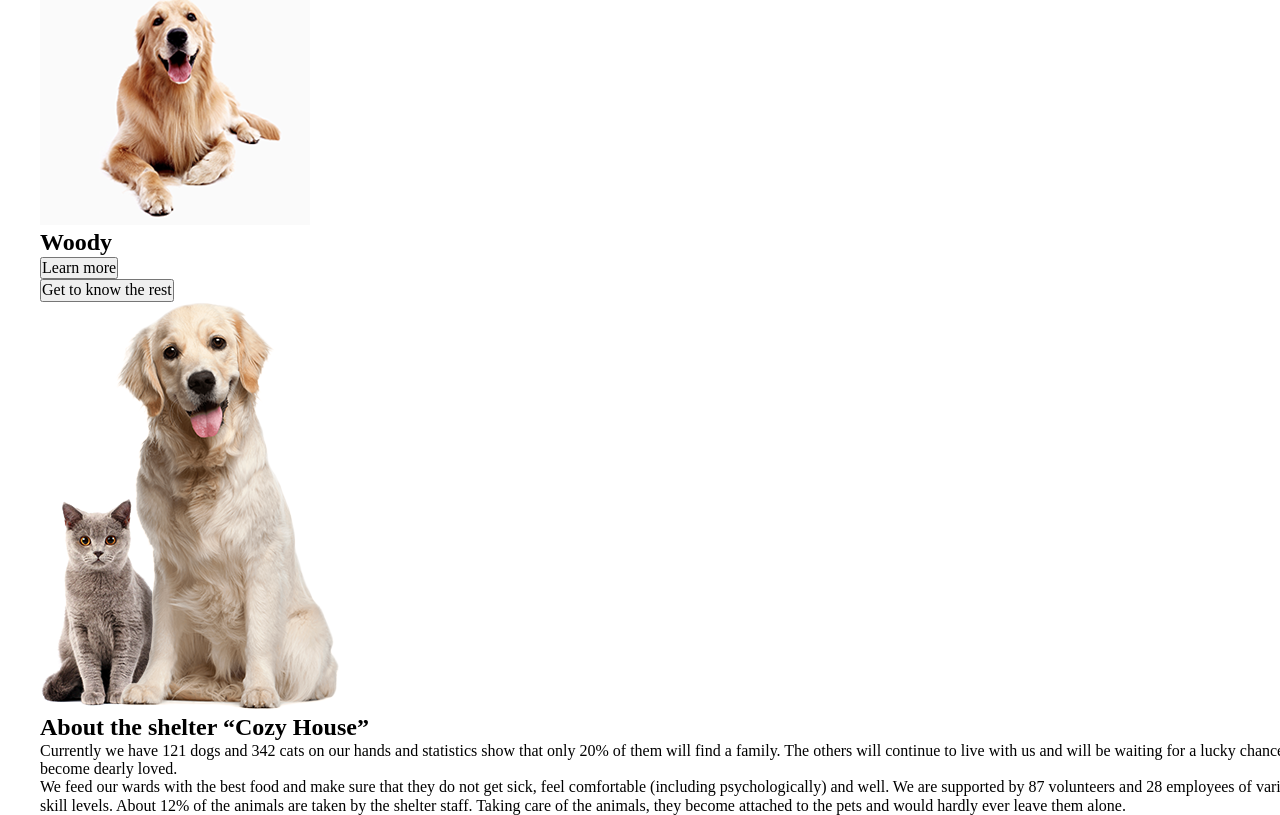
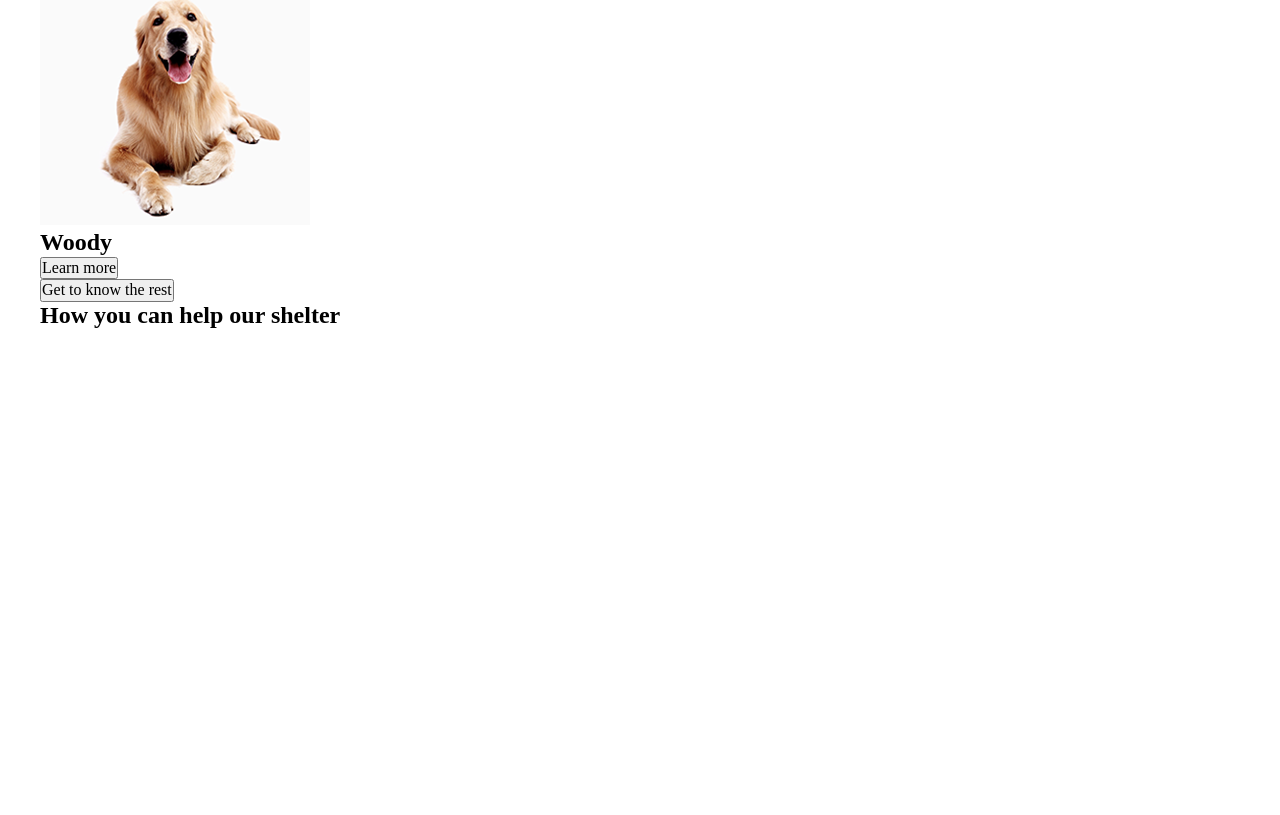
Before and after one commit to Lidrino/rsschool-cv, a plain HTML site: page shelter/index.html in a window 1280 px wide. Shown: the part 2143-2958 px from the top of the page. After the commit the page ends 2638 px from the top, so only its background shows below. Drawn offline with Linux system fonts and the light colour scheme.

Commit message:
feat: add help

```diff
--- a/shelter/index.html
+++ b/shelter/index.html
@@ -95,23 +95,55 @@
             </button>
         </div>
     </section>
-    <section class="about">
-        <div class="about-container">
-            <img src="assets/img/about-pets.png" alt="cat&dog" class="about-image">
-            <div class="about-text-container">
-                <h2 class="about-title">
-                    About the shelter “Cozy House”
-                </h2>
-                <p class="about-text">
-                    Currently we have 121 dogs and 342 cats on our hands and statistics show that only 20% of them will find a family. The others will continue to live with us and will be waiting for a lucky chance to become dearly loved.
-                </p>
-                <p class="about-text">
-                    We feed our wards with the best food and make sure that they do not get sick, feel comfortable (including psychologically) and well. We are supported by 87 volunteers and 28 employees of various skill levels. About 12% of the animals are taken by the shelter staff. Taking care of the animals, they become attached to the pets and would hardly ever leave them alone.
-                </p>
+    <section class="help">
+        <div class="help-container">
+            <h2 class="help-title">
+                How you can help our shelter
+            </h2>
+            <div class="list-container">
+                <div class="upline">
+                    <div class="upline-item">
+                        <img src="" alt="" class="upline-item-img">
+                        <p class="upline-item-text"></p>
+                    </div>
+                    <div class="upline-item">
+                        <img src="" alt="" class="upline-item-img">
+                        <p class="upline-item-text"></p>
+                    </div>
+                    <div class="upline-item">
+                        <img src="" alt="" class="upline-item-img">
+                        <p class="upline-item-text"></p>
+                    </div>
+                    <div class="upline-item">
+                        <img src="" alt="" class="upline-item-img">
+                        <p class="upline-item-text"></p>
+                    </div>
+                    <div class="upline-item">
+                        <img src="" alt="" class="upline-item-img">
+                        <p class="upline-item-text"></p>
+                    </div>
+                </div>
+                <div class="downline">
+                    <div class="downline-item">
+                        <img src="" alt="" class="downline-item-img">
+                        <p class="downline-item-text"></p>
+                    </div>
+                    <div class="downline-item">
+                        <img src="" alt="" class="downline-item-img">
+                        <p class="downline-item-text"></p>
+                    </div>
+                    <div class="downline-item">
+                        <img src="" alt="" class="downline-item-img">
+                        <p class="downline-item-text"></p>
+                    </div>
+                    <div class="downline-item">
+                        <img src="" alt="" class="downline-item-img">
+                        <p class="downline-item-text"></p>
+                    </div>
+                </div>
             </div>
         </div>
     </section>
-
 </div>
 </body>
 </html>
```
